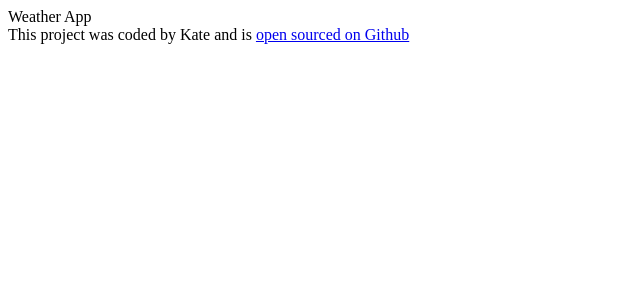
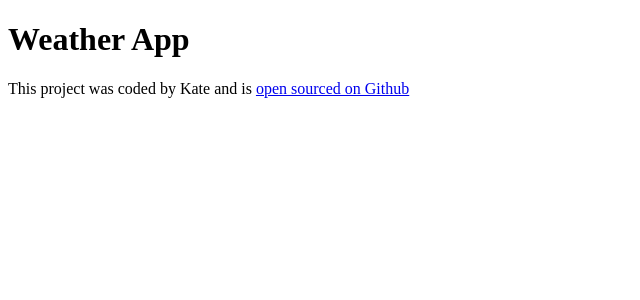
Before and after one commit to Kate465/reactproject, a React (Vite) app: page / in a window 1280 px wide. Shown: the top 300 px of the page, without its empty margins (0-640 px from the left). Built offline with nearby package versions, Linux system fonts and the light colour scheme.

Commit message:
added H1 to the project

```diff
--- a/src/App.jsx
+++ b/src/App.jsx
@@ -1,7 +1,8 @@
 import React from 'react';
 
 function App() {
-   return<div className="App">Weather App
+   return<div className="App">
+   <h1>Weather App</h1>
    <footer> This project was coded by Kate and is < a href= "https://github.com/Kate465/reactproject" target="_blank"> open sourced on Github
     </a>
    </footer>
```
